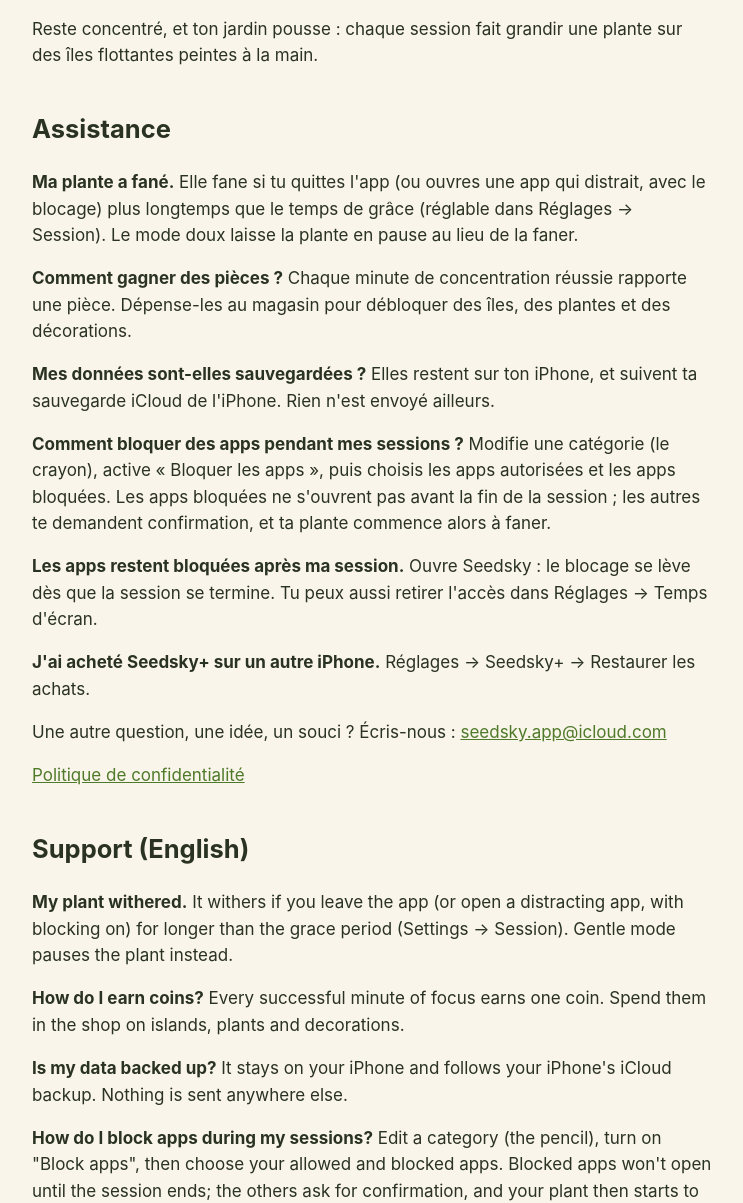
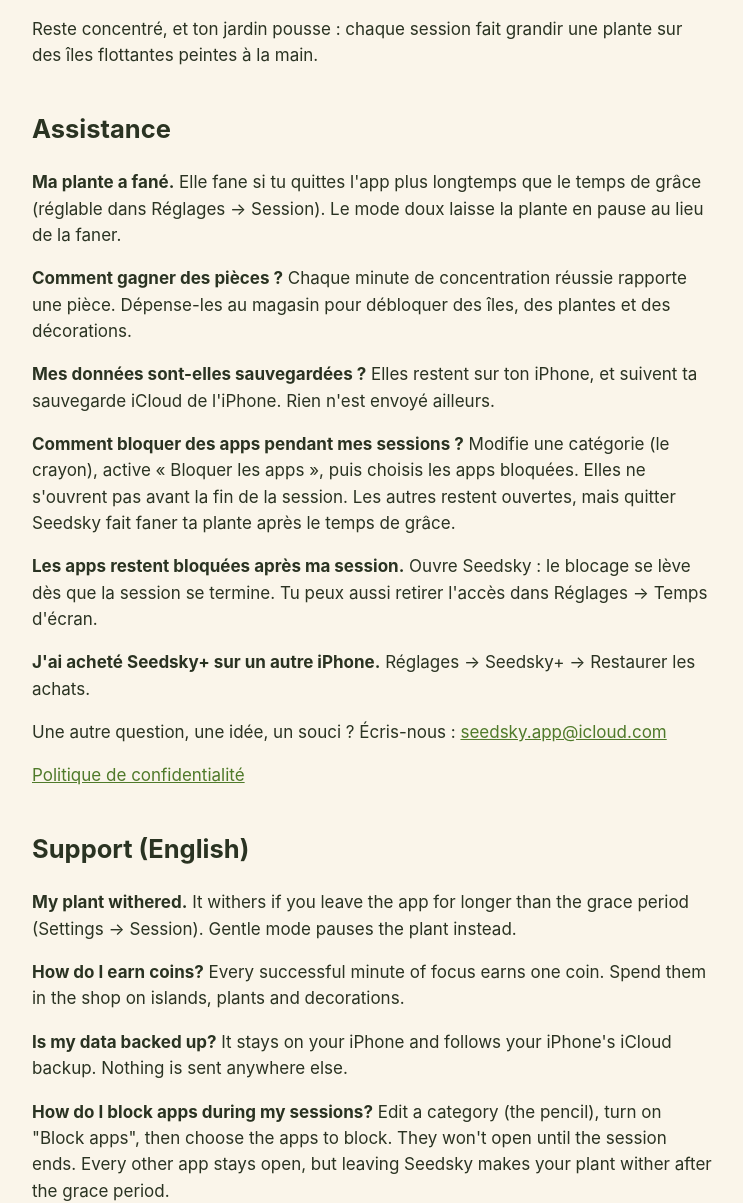
Before and after one commit to SeedskyApp/seedsky, a plain HTML site: page index.html in a window 1280 px wide. Shown: the part 97-1300 px from the top of the page, without its empty margins (268-1011 px from the left). Drawn offline with Linux system fonts and the light colour scheme.

Commit message:
Update assistance text for clarity and conciseness

```diff
--- a/index.html
+++ b/index.html
@@ -15,20 +15,20 @@
 <p>Reste concentré, et ton jardin pousse : chaque session fait grandir une plante sur des îles flottantes peintes à la main.</p>
 
 <h2>Assistance</h2>
-<p><strong>Ma plante a fané.</strong> Elle fane si tu quittes l'app (ou ouvres une app qui distrait, avec le blocage) plus longtemps que le temps de grâce (réglable dans Réglages → Session). Le mode doux laisse la plante en pause au lieu de la faner.</p>
+<p><strong>Ma plante a fané.</strong> Elle fane si tu quittes l'app plus longtemps que le temps de grâce (réglable dans Réglages → Session). Le mode doux laisse la plante en pause au lieu de la faner.</p>
 <p><strong>Comment gagner des pièces ?</strong> Chaque minute de concentration réussie rapporte une pièce. Dépense-les au magasin pour débloquer des îles, des plantes et des décorations.</p>
 <p><strong>Mes données sont-elles sauvegardées ?</strong> Elles restent sur ton iPhone, et suivent ta sauvegarde iCloud de l'iPhone. Rien n'est envoyé ailleurs.</p>
-<p><strong>Comment bloquer des apps pendant mes sessions ?</strong> Modifie une catégorie (le crayon), active « Bloquer les apps », puis choisis les apps autorisées et les apps bloquées. Les apps bloquées ne s'ouvrent pas avant la fin de la session ; les autres te demandent confirmation, et ta plante commence alors à faner.</p>
+<p><strong>Comment bloquer des apps pendant mes sessions ?</strong> Modifie une catégorie (le crayon), active « Bloquer les apps », puis choisis les apps bloquées. Elles ne s'ouvrent pas avant la fin de la session. Les autres restent ouvertes, mais quitter Seedsky fait faner ta plante après le temps de grâce.</p>
 <p><strong>Les apps restent bloquées après ma session.</strong> Ouvre Seedsky : le blocage se lève dès que la session se termine. Tu peux aussi retirer l'accès dans Réglages → Temps d'écran.</p>
 <p><strong>J'ai acheté Seedsky+ sur un autre iPhone.</strong> Réglages → Seedsky+ → Restaurer les achats.</p>
 <p>Une autre question, une idée, un souci ? Écris-nous : <a href="mailto:seedsky.app@icloud.com">seedsky.app@icloud.com</a></p>
 <p><a href="confidentialite.html">Politique de confidentialité</a></p>
 
 <h2>Support (English)</h2>
-<p><strong>My plant withered.</strong> It withers if you leave the app (or open a distracting app, with blocking on) for longer than the grace period (Settings → Session). Gentle mode pauses the plant instead.</p>
+<p><strong>My plant withered.</strong> It withers if you leave the app for longer than the grace period (Settings → Session). Gentle mode pauses the plant instead.</p>
 <p><strong>How do I earn coins?</strong> Every successful minute of focus earns one coin. Spend them in the shop on islands, plants and decorations.</p>
 <p><strong>Is my data backed up?</strong> It stays on your iPhone and follows your iPhone's iCloud backup. Nothing is sent anywhere else.</p>
-<p><strong>How do I block apps during my sessions?</strong> Edit a category (the pencil), turn on "Block apps", then choose your allowed and blocked apps. Blocked apps won't open until the session ends; the others ask for confirmation, and your plant then starts to wither.</p>
+<p><strong>How do I block apps during my sessions?</strong> Edit a category (the pencil), turn on "Block apps", then choose the apps to block. They won't open until the session ends. Every other app stays open, but leaving Seedsky makes your plant wither after the grace period.</p>
 <p><strong>Apps are still blocked after my session.</strong> Open Seedsky: blocking lifts as soon as the session ends. You can also remove access in Settings → Screen Time.</p>
 <p><strong>I bought Seedsky+ on another iPhone.</strong> Settings → Seedsky+ → Restore purchases.</p>
 <p>Questions or ideas? Write to <a href="mailto:seedsky.app@icloud.com">seedsky.app@icloud.com</a></p>
```
